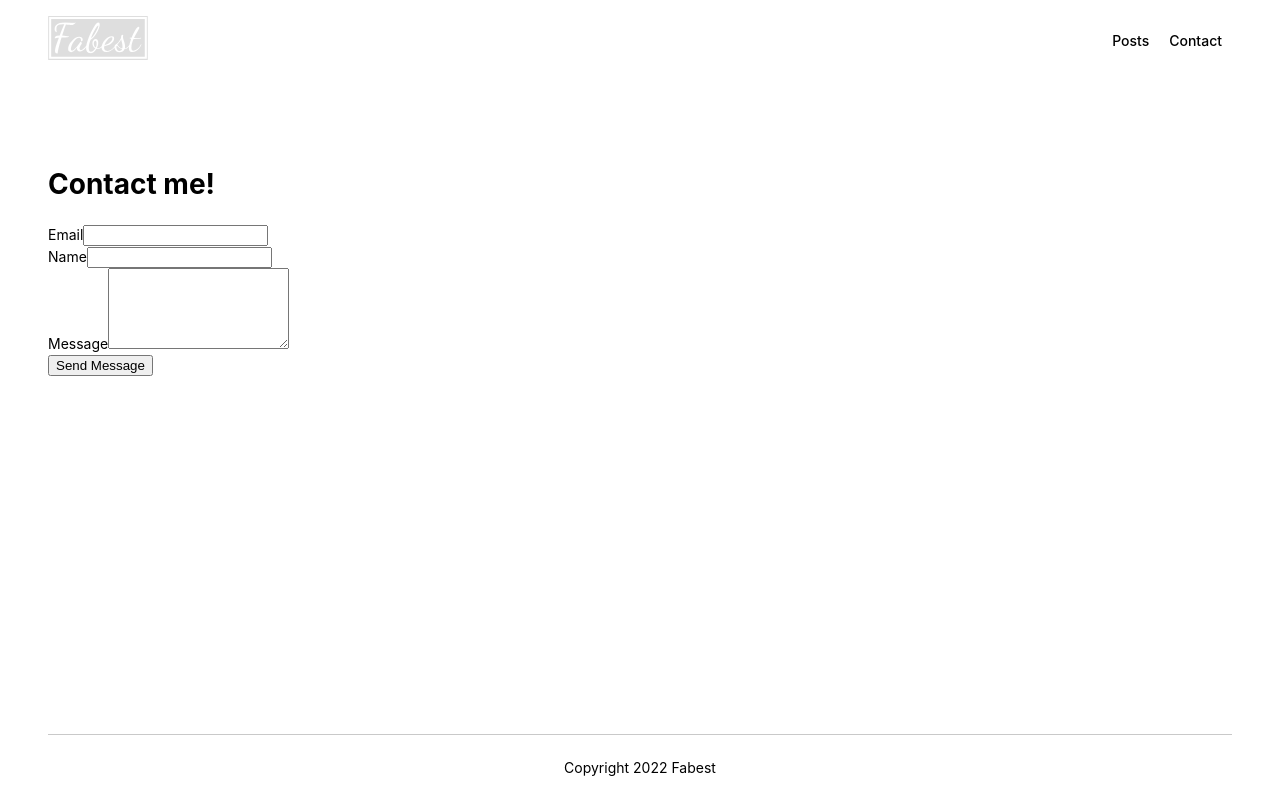
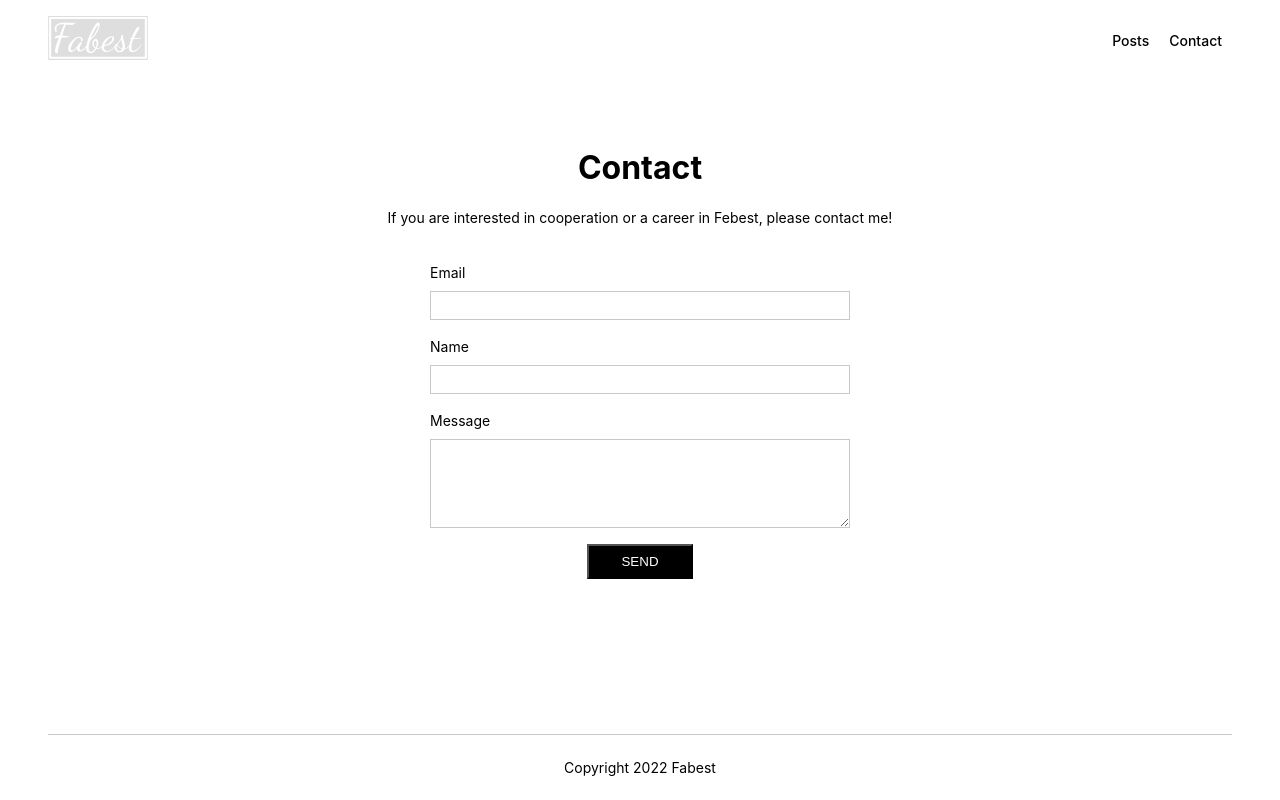
Before and after one commit to AnetaRolnik/Fabest, a Next.js app: page /contact in a window 1280 px wide. Built offline with nearby package versions, Linux system fonts and the light colour scheme.

Commit message:
Add styles to contact page

```diff
--- a/components/contact/ContactForm.module.scss
+++ b/components/contact/ContactForm.module.scss
@@ -0,0 +1,43 @@
+.form {
+  max-width: 420px;
+  width: 100%;
+  margin: 32px auto 0;
+}
+
+.control {
+  display: flex;
+  flex-direction: column;
+  margin-bottom: 16px;
+}
+
+.input {
+  margin-top: 8px;
+  box-shadow: none;
+  padding: 6px 8px;
+  border: 1px solid #c9c9c9;
+
+  &:focus {
+    border-color: darken(#c9c9c9, 20%);
+    outline: none;
+  }
+
+  &:hover {
+    background-color: #f9f9f9;
+  }
+}
+
+.textarea {
+  resize: vertical;
+}
+
+.actions {
+  text-align: center;
+}
+
+.btn {
+  display: inline-block;
+  padding: 8px 32px;
+  background-color: #000;
+  color: #fff;
+  cursor: pointer;
+}
--- a/components/contact/ContactForm.tsx
+++ b/components/contact/ContactForm.tsx
@@ -1,7 +1,6 @@
-import { use, useState } from "react";
+import { useState } from "react";
 
-import Container from "../layout/container/Container";
-import scss from "./Contact.module.scss";
+import scss from "./ContactForm.module.scss";
 
 const ContactForm = (): JSX.Element => {
   const [enteredEmail, setEnteredEmail] = useState("");
@@ -25,10 +24,8 @@ const ContactForm = (): JSX.Element => {
   };
 
   return (
-    <Container>
-      <h1>Contact me!</h1>
-      <form onSubmit={sendMessageHandler}>
-        <div>
+    <form onSubmit={sendMessageHandler} className={scss.form}>
+      <div className={scss.control}>
         <label htmlFor="email">Email</label>
         <input
           type="email"
@@ -37,9 +34,10 @@ const ContactForm = (): JSX.Element => {
           required
           value={enteredEmail}
           onChange={(event) => setEnteredEmail(event.target.value)}
+          className={scss.input}
         />
       </div>
-        <div>
+      <div className={scss.control}>
         <label htmlFor="name">Name</label>
         <input
           type="text"
@@ -47,9 +45,10 @@ const ContactForm = (): JSX.Element => {
           id="name"
           value={eneteredName}
           onChange={(event) => setEnteredName(event.target.value)}
+          className={scss.input}
         />
       </div>
-        <div>
+      <div className={scss.control}>
         <label htmlFor="message">Message</label>
         <textarea
           name="message"
@@ -58,11 +57,13 @@ const ContactForm = (): JSX.Element => {
           required
           value={enteredMessage}
           onChange={(event) => setEnteredMessage(event.target.value)}
+          className={`${scss.input} ${scss.textarea}`}
         />
       </div>
-        <button>Send Message</button>
+      <div className={scss.actions}>
+        <button className={scss.btn}>SEND</button>
+      </div>
     </form>
-    </Container>
   );
 };
 
--- /dev/null
+++ b/components/contact/ContactHeader.module.scss
@@ -0,0 +1,13 @@
+.header {
+  text-align: center;
+}
+
+.title {
+  margin: 0;
+  font-size: 32px;
+}
+
+.text {
+  font-size: 14px;
+  line-height: 24px;
+}
--- /dev/null
+++ b/components/contact/ContactHeader.tsx
@@ -0,0 +1,15 @@
+import scss from "./ContactHeader.module.scss";
+
+const ContactHeader = (): JSX.Element => {
+  return (
+    <div className={scss.header}>
+      <h1 className={scss.title}>Contact</h1>
+      <p className={scss.text}>
+        If you are interested in cooperation or a career in Febest, please
+        contact me!
+      </p>
+    </div>
+  );
+};
+
+export default ContactHeader;
--- a/pages/contact.tsx
+++ b/pages/contact.tsx
@@ -1,7 +1,14 @@
+import Container from "../components/layout/container/Container";
+import ContactHeader from "../components/contact/ContactHeader";
 import ContactForm from "../components/contact/ContactForm";
 
 const ContactPage = (): JSX.Element => {
-  return <ContactForm />;
+  return (
+    <Container>
+      <ContactHeader />
+      <ContactForm />
+    </Container>
+  );
 };
 
 export default ContactPage;
```
Lines whose indentation alone changed are shown as unchanged.
